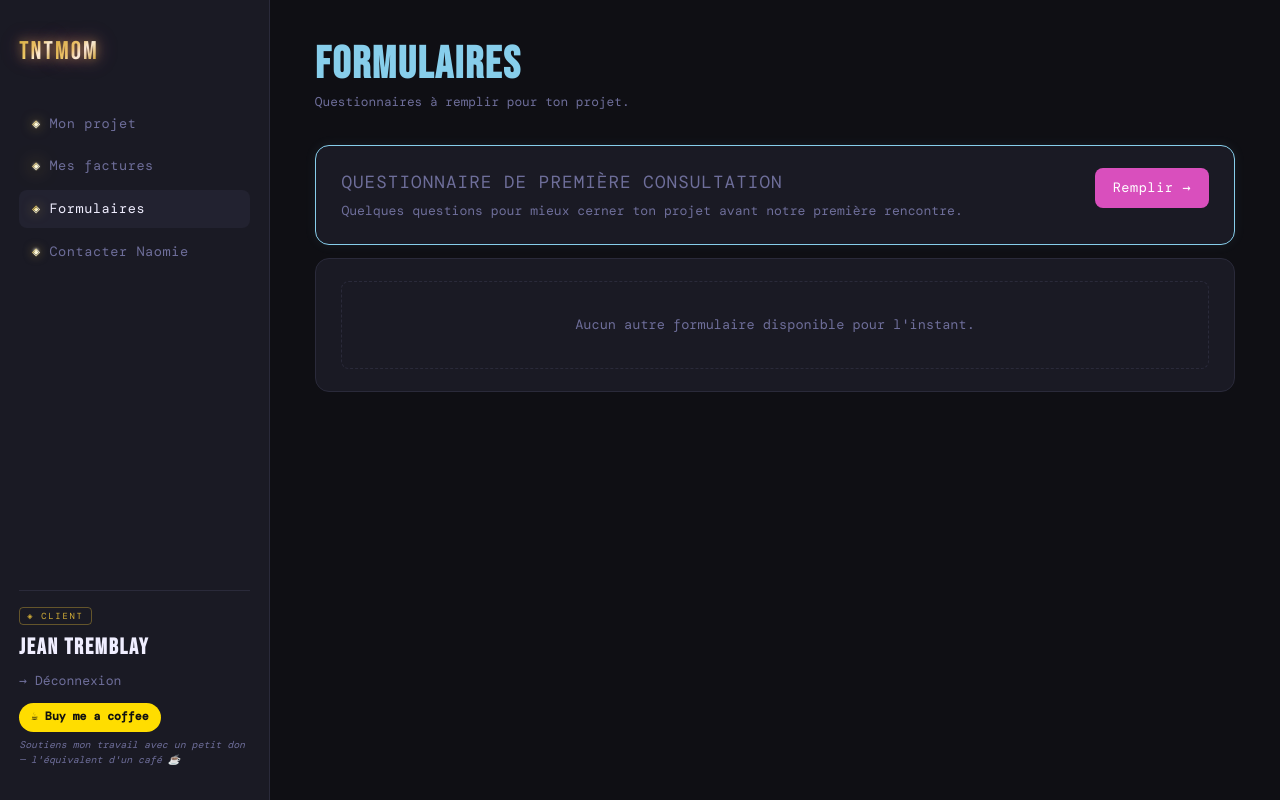
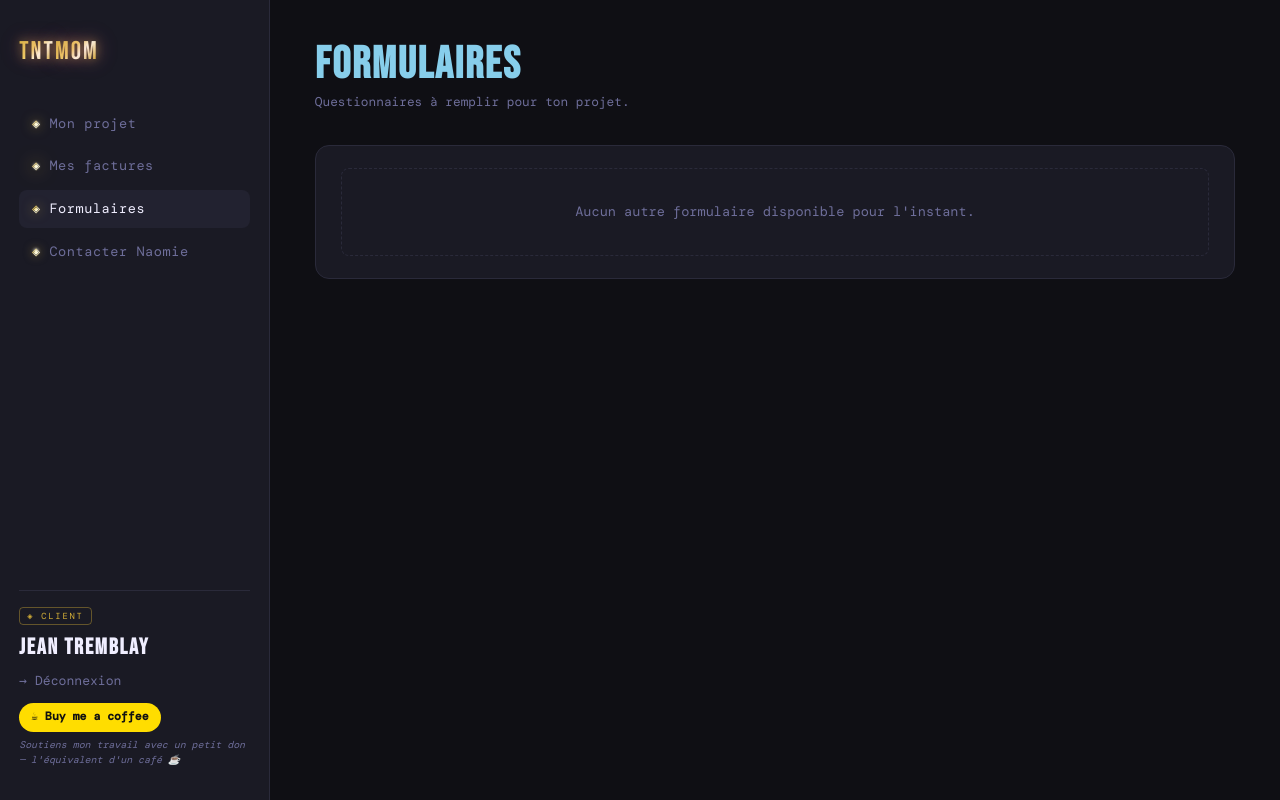
Before and after one commit to naomie6958/TNTMom-Business, a Flask app: page /portail/formulaires in a window 1280 px wide. Run offline with Flask 3, Linux system fonts and the light colour scheme; the visitor is signed in with stand-in values (Sample User, id 1); data comes from the database, SQL or seed files in the repository; data that the repository does not hold is empty; some web fonts are replaced.

Commit message:
Remove hardcoded questionnaire card from portail formulaires
The questionnaire de premiere consultation is now managed as a
regular formulaire — no pre-assigned card needed.

Co-Authored-By: Claude Sonnet 4.6 <noreply@anthropic.com>

```diff
--- a/ClientPortal/templates/portail_formulaires.html
+++ b/ClientPortal/templates/portail_formulaires.html
@@ -7,25 +7,6 @@
     <div>
         <h1 class="page-title"><span class="client-nom" style="font-size:inherit; display:inline-block; animation-delay:0.4s;">Formulaires</span></h1>
         <div class="page-sub">Questionnaires à remplir pour ton projet.</div>
-    </div>
-</div>
-
-{# ── Questionnaire de première consultation (toujours affiché en premier) ── #}
-<div class="card" style="margin-bottom: 0.8rem; border-color: var(--accent2); box-shadow: 0 0 12px rgba(var(--accent2-rgb, 135,206,235), 0.08);">
-    <div style="display: flex; justify-content: space-between; align-items: flex-start; gap: 1rem; flex-wrap: wrap;">
-        <div style="flex: 1; min-width: 0;">
-            <div class="section-title" style="margin-bottom: 0.25rem;">Questionnaire de première consultation</div>
-            <div class="text-muted" style="font-size: 0.82rem;">Quelques questions pour mieux cerner ton projet avant notre première rencontre.</div>
-        </div>
-        <div style="flex-shrink: 0;">
-            {% if questionnaire and questionnaire.reponses %}
-                <span class="badge badge-actif">✓ Rempli</span>
-            {% else %}
-                <a href="/q/{{ client.token }}" class="btn btn-primary" style="font-size: 0.85rem;">
-                    Remplir →
-                </a>
-            {% endif %}
-        </div>
     </div>
 </div>
 
```
